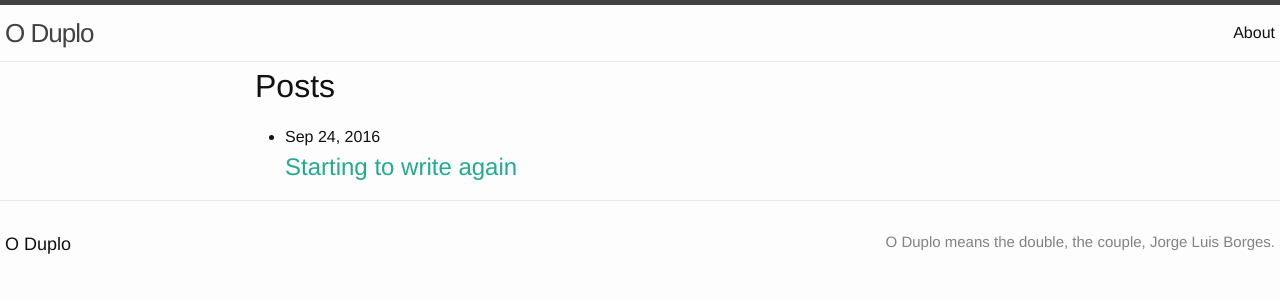
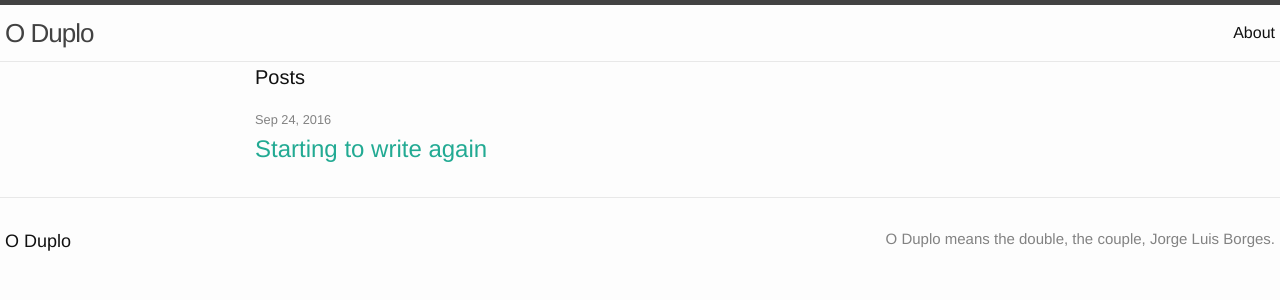
Before and after one commit to gbertuol/bertuol-web, a Jekyll site: the page built from index.html, in a window 1280 px wide. Shown: the top 300 px of the page. Built offline with Jekyll 4.4.1, drawn with Linux system fonts in a browser that asks for light colours.

Commit message:
Added CSS for posts

```diff
--- /dev/null
+++ b/_includes/posts.html
@@ -0,0 +1,12 @@
+<h1 class="p-posts-heading">Posts</h1>
+
+<ul class="p-post-list">
+  {% for a_post in site.posts %}
+    <li class="p-a-post">
+      <span class="p-a-post-meta">{{ a_post.date | date: "%b %-d, %Y" }}</span>
+      <h2>
+        <a class="p-a-post-link" href="{{ a_post.url | prepend: full_base_url }}">{{ a_post.title | escape }}</a>
+      </h2>
+    </li>
+  {% endfor %}
+</ul>
--- a/_layouts/default.html
+++ b/_layouts/default.html
@@ -4,9 +4,7 @@
   <body>
     {% include header.html %}
     <main class="s-container">
-      <div>
-        {{ content }}
-      </div>
+      {{ content }}
     </main>
     {% include footer.html %}
   </body>
--- a/_sass/styles.scss
+++ b/_sass/styles.scss
@@ -155,3 +155,36 @@ li {
   margin-right: 5px;
   @extend %clearfix;
 }
+
+.p-article {
+  // empty
+}
+
+.p-article-header {
+  font-size: 20px;
+}
+
+.p-posts-heading {
+  font-size: 20px;
+}
+
+.p-post-list {
+  margin-left: 0;
+  list-style: none;
+  display: flex;
+  flex-direction: column;
+}
+
+.p-a-post {
+  //empty
+}
+
+.p-a-post-meta {
+  font-size: $small-font-size;
+  color: $gray-color;
+}
+
+.p-a-post-link {
+  display: block;
+  font-size: 24px;
+}
--- a/index.html
+++ b/index.html
@@ -1,19 +1,8 @@
 ---
 layout: default
 ---
-<div class="home">
+<div class="p-index">
 
-  <h1 class="page-heading">Posts</h1>
-
-  <ul class="post-list">
-    {% for a_post in site.posts %}
-      <li>
-        <span>{{ a_post.date | date: "%b %-d, %Y" }}</span>
-        <h2>
-          <a href="{{ a_post.url | prepend: full_base_url }}">{{ a_post.title | escape }}</a>
-        </h2>
-      </li>
-    {% endfor %}
-  </ul>
+  {% include posts.html %}
 
 </div>
```
Also changed, not shown: _layouts/page.html (+4 -4 lines).
